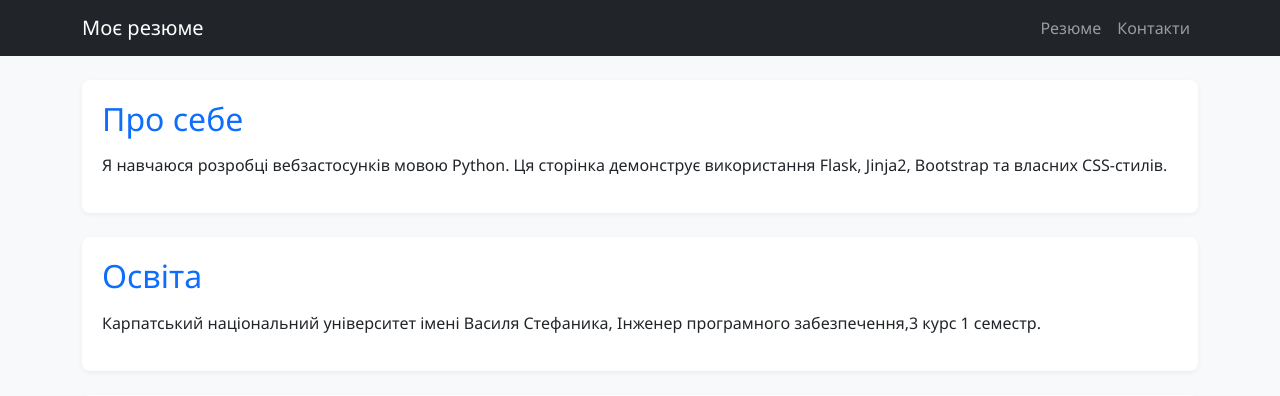
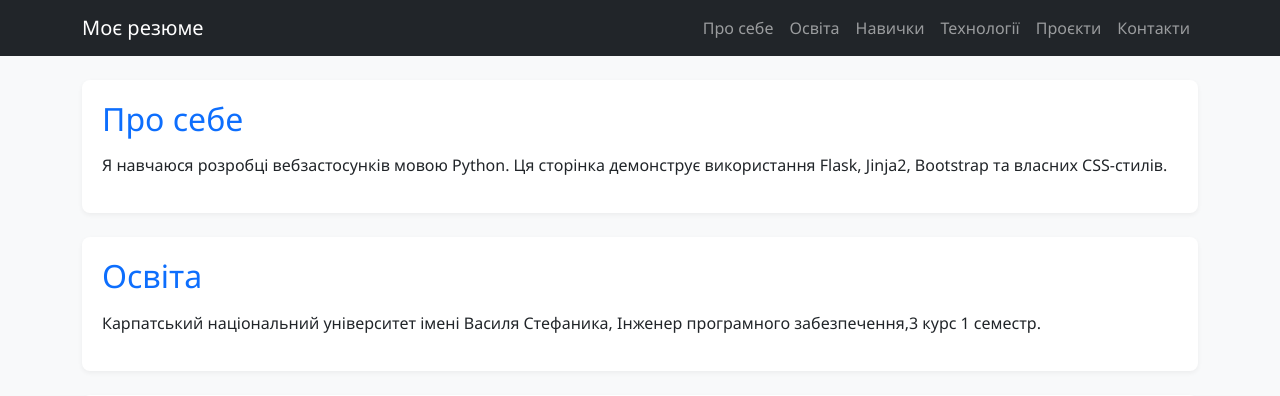
Before and after one commit to Raddan22/flask-app-lab, a Flask app: page / in a window 1280 px wide. Shown: the top 396 px of the page. Run offline with Flask 3, Linux system fonts and the light colour scheme.

Commit message:
Lab 2: added anchor links to navbar for resume sections

```diff
--- a/lab2/templates/includes/navbar.html
+++ b/lab2/templates/includes/navbar.html
@@ -2,7 +2,11 @@
     <div class="container">
         <a class="navbar-brand" href="/">Моє резюме</a>
         <div class="navbar-nav">
-            <a class="nav-link" href="/">Резюме</a>
+            <a class="nav-link" href="/#about">Про себе</a>
+            <a class="nav-link" href="/#education">Освіта</a>
+            <a class="nav-link" href="/#skills">Навички</a>
+            <a class="nav-link" href="/#technologies">Технології</a>
+            <a class="nav-link" href="/#projects">Проєкти</a>
             <a class="nav-link" href="/contacts">Контакти</a>
         </div>
     </div>
```
